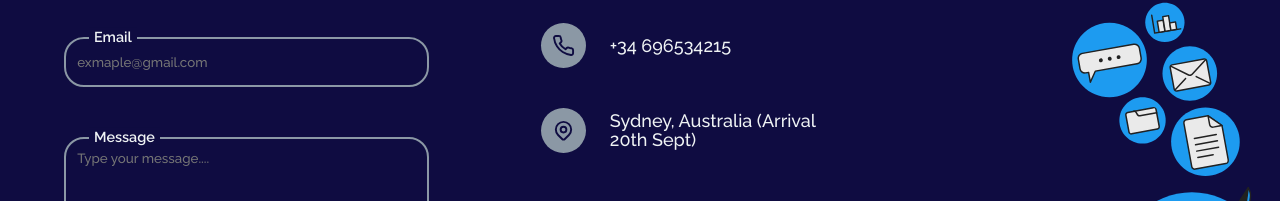
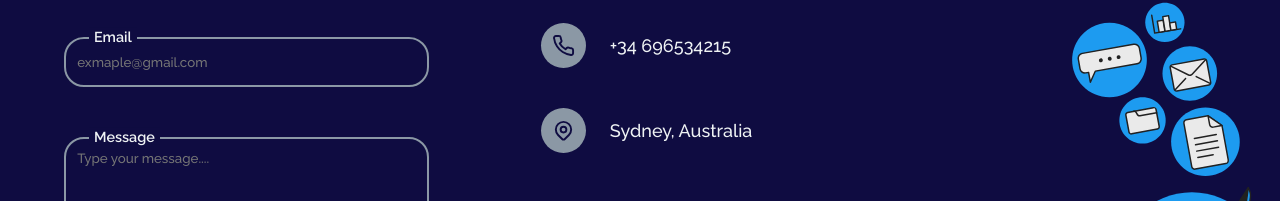
Before and after one commit to calher99/Portfolio_calher99, a React (Create React App) app: page / in a window 1280 px wide. Shown: the part 3774-3975 px from the top of the page. Built offline with nearby package versions, Linux system fonts and the light colour scheme; no server answers; a web font is replaced by a local one.

Commit message:
update info

```diff
--- a/src/data/contactsData.js
+++ b/src/data/contactsData.js
@@ -1,7 +1,7 @@
 export const contactsData = {
   email: "calher99@gmail.com",
   phone: "+34 696534215",
-  address: "Sydney, Australia (Arrival 20th Sept)",
+  address: "Sydney, Australia",
   github: "https://github.com/calher99",
   facebook: "https://www.facebook.com/carlos.alonsohernando",
   linkedIn: "https://www.linkedin.com/in/carlos-alonso-hernando-3a0242114/",
```
